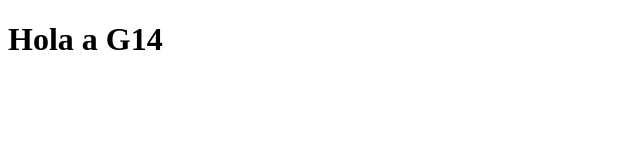
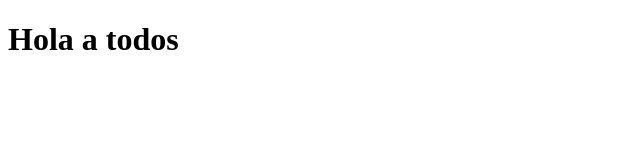
Before and after one commit to maronare10/gitGithubColaborativo_G14, a plain HTML site: page index.html in a window 1280 px wide. Shown: the full height of the page, 0-640 px from the left. Drawn offline with Linux system fonts and the light colour scheme.

Commit message:
trabajando en rama development

```diff
--- a/index.html
+++ b/index.html
@@ -7,6 +7,6 @@
   <title>Document</title>
 </head>
 <body>
-  <h1>Hola a G14</h1>
+  <h1>Hola a todos</h1>
 </body>
 </html>
```
